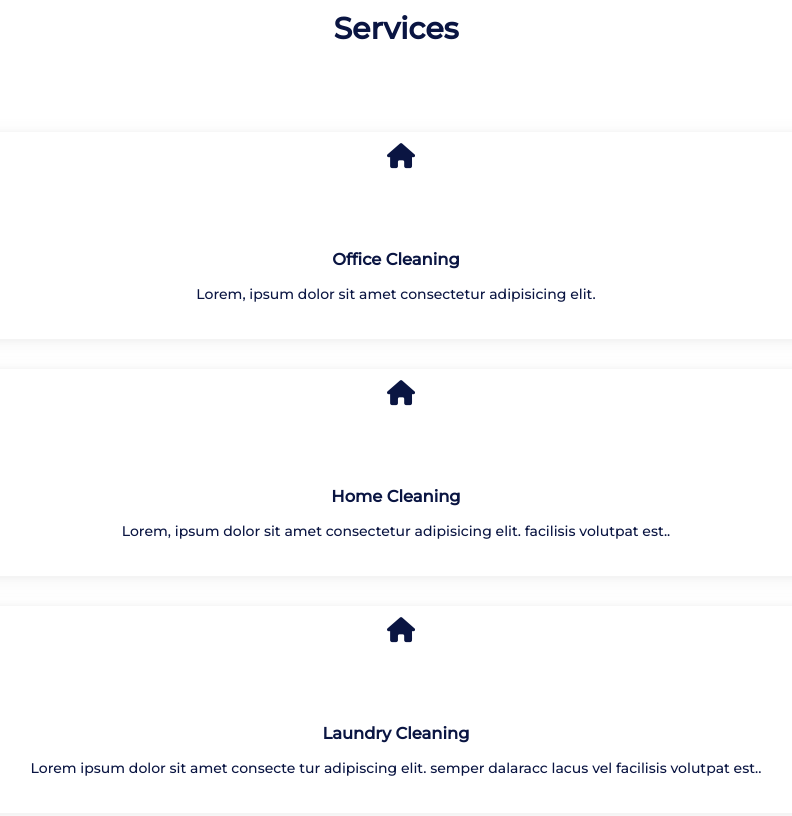
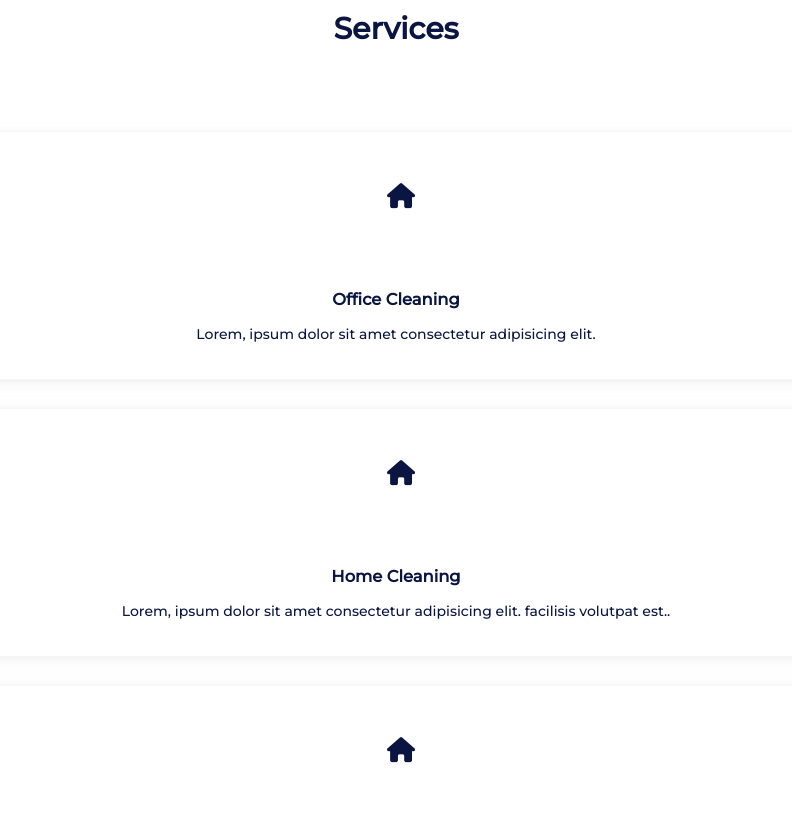
Before and after one commit to PromiseNiyi/Klean-Klique, a plain HTML site: page index.html in a window 1280 px wide. Shown: the part 820-1636 px from the top of the page, without its empty margins (244-1036 px from the left). Drawn offline with Linux system fonts and the light colour scheme.

Commit message:
padding corrected

```diff
--- a/styles/styles.css
+++ b/styles/styles.css
@@ -17,8 +17,8 @@ body{
 
 html{
     scroll-behavior: smooth;
-    height: 100vh;
-    height: -webkit-fill-available;
+    /* height: 100vh; */
+    /* height: -webkit-fill-available; */
 }
 a{
     cursor: pointer;
@@ -913,7 +913,7 @@ ____________________________*/
            }
 
         .illustrate{
-            padding: 10px 50px 30px 50px;
+            padding: 50px 50px 30px 50px;
             background-color:  rgb(255, 255, 255);
             height: 20%;
             width: 80%;
@@ -1018,6 +1018,7 @@ ____________________________*/
         header{
 
             margin-right: 0;
+            padding-bottom: 100px;
             padding-right: 100px;
             justify-content: right;
             background-color: none;
@@ -1079,7 +1080,7 @@ ____________________________*/
             background-repeat: no-repeat;
             background-size: contain;
             transition: all 0.5s ease-in-out;
-            transform: translateY(-6px);
+            /* transform: translateY(-6px); */
             /* transform: translateX(-450%); */
 
         }
@@ -1096,6 +1097,7 @@ ____________________________*/
         .nav-toggle:hover{
             background-color:rgba(255, 255, 255, 0.682);;
             transform: translateX(5px);
+            /* transform: translateY(6px); */
         }
 
 
```
